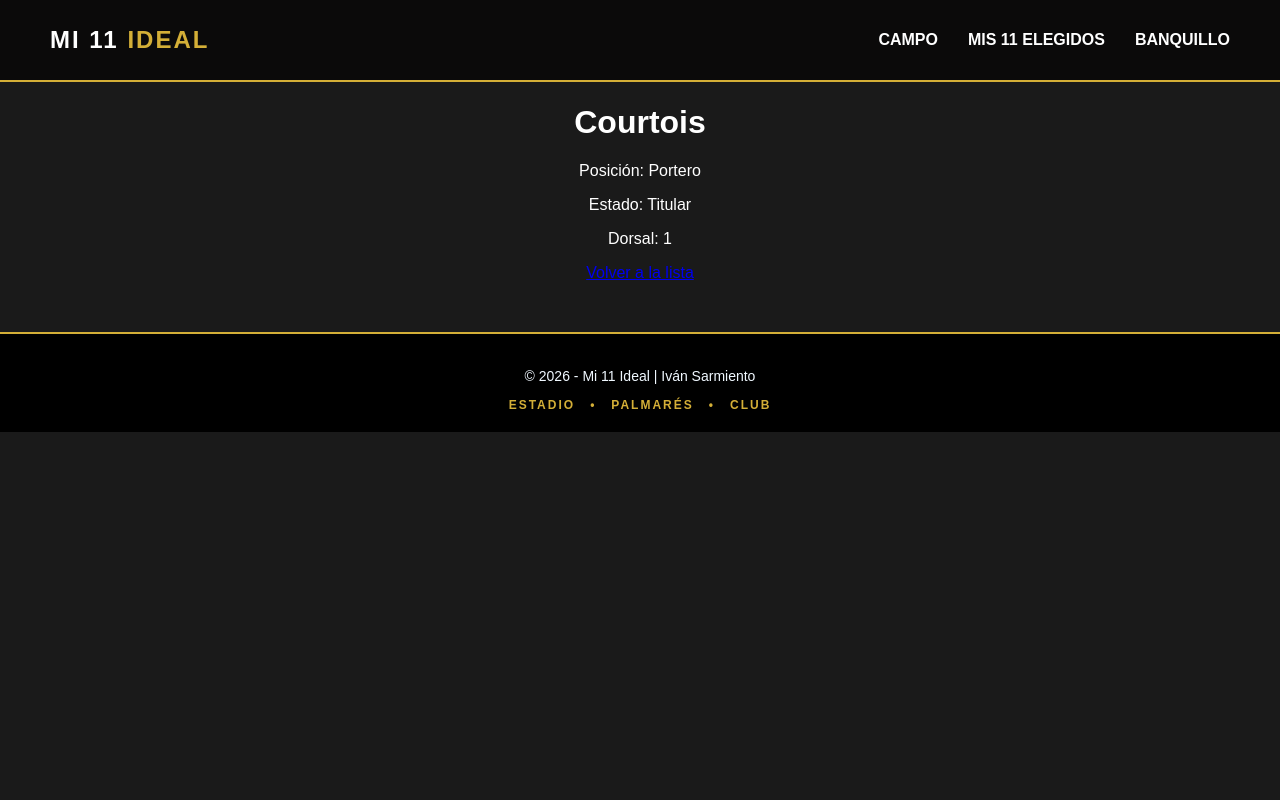
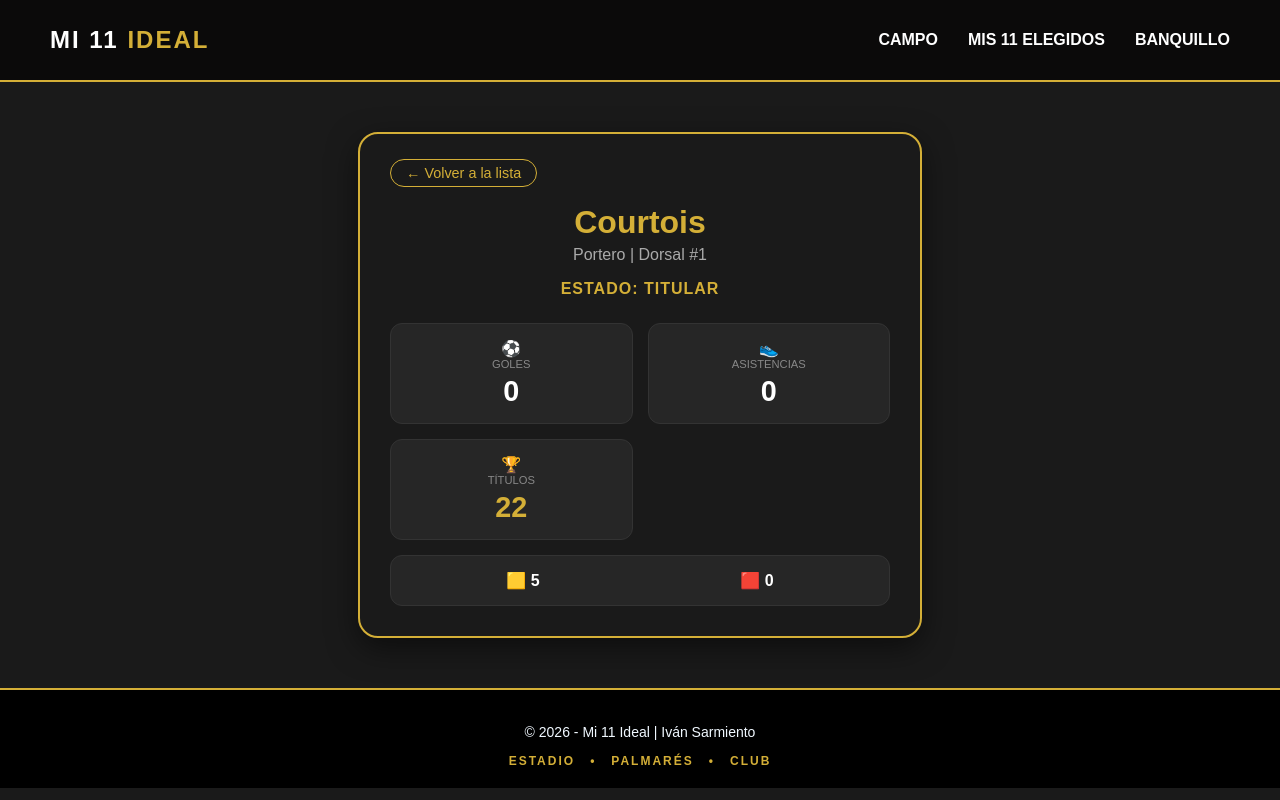
Before and after one commit to Ivan200777/PRACTICAS, a Vue app in the folder libnamic/: page /jugador/1 in a window 1280 px wide. Built offline with nearby package versions, Linux system fonts and the light colour scheme.

Commit message:
Estadísticas de jugadores

```diff
--- a/libnamic/src/DatosDeLosJugadores.js
+++ b/libnamic/src/DatosDeLosJugadores.js
@@ -1,58 +1,84 @@
 import { ref, watch } from 'vue' //El watch para que si vue encuentra un dato nuevo que no esté guardado, lo use
 
 const datosGuardados = localStorage.getItem('misJugadores')
+
 export const listaCompartida = ref(
+  datosGuardados ? JSON.parse(datosGuardados) : [
+    // --- TITULARES ---
 
-  datosGuardados ? JSON.parse(datosGuardados) : [
+    // Portero
+    {
+      id: 1, nombre: 'Courtois', posicion: 'Portero', titular: true,
+      goles: 0, asistencias: 0, amarillas: 5, rojas: 0, titulos: 22
+    },
 
-  //Portero
+    // Defensas
     {
-    id: 1, nombre: 'Courtois', posicion: 'Portero', titular: true
-  },
-  //Defensa
-    {id: 5, nombre: 'Nuno Mendes', posicion: 'Defensa', titular: true},
-    {id: 2, nombre: 'William Saliba', posicion: 'Defensa', titular: true},
-    {id: 3, nombre: 'Eric García', posicion: 'Defensa', titular: true},
-    {id:4, nombre:"Achraf Hakimi", posicion: 'Defensa', titular:true},
-
-  //Centrocampoista
-  {
-    id: 8, nombre: 'Pedri', posicion: 'Centrocampista', titular: true
+      id: 5, nombre: 'Nuno Mendes', posicion: 'Defensa', titular: true,
+      goles: 6, asistencias: 18, amarillas: 20, rojas: 0, titulos: 11
     },
     {
-    id: 7, nombre: 'Fermín López', posicion: 'Centrocampista', titular: true
+      id: 2, nombre: 'William Saliba', posicion: 'Defensa', titular: true,
+      goles: 7, asistencias: 3, amarillas: 14, rojas: 1, titulos: 5
     },
     {
-    id: 6, nombre: 'Vitinha', posicion: 'Centrocampista', titular: true
+      id: 3, nombre: 'Eric García', posicion: 'Defensa', titular: true,
+      goles: 2, asistencias: 5, amarillas: 22, rojas: 2, titulos: 8
+    },
+    {
+      id: 4, nombre: 'Achraf Hakimi', posicion: 'Defensa', titular: true,
+      goles: 42, asistencias: 58, amarillas: 48, rojas: 2, titulos: 14
     },
 
-  //Delantero
+    // Centrocampistas
     {
-    id:11, nombre: 'Mbappe', posicion: 'Delantero', titular: true
+      id: 8, nombre: 'Pedri', posicion: 'Centrocampista', titular: true,
+      goles: 28, asistencias: 22, amarillas: 15, rojas: 0, titulos: 9
     },
     {
-    id:9, nombre: 'Harry Kane', posicion: 'Delantero', titular: true
+      id: 7, nombre: 'Fermín López', posicion: 'Centrocampista', titular: true,
+      goles: 18, asistencias: 8, amarillas: 9, rojas: 0, titulos: 5
     },
     {
-    id:10, nombre: 'Lamine Yamal', posicion: 'Delantero', titular: true
+      id: 6, nombre: 'Vitinha', posicion: 'Centrocampista', titular: true,
+      goles: 20, asistencias: 25, amarillas: 24, rojas: 0, titulos: 12
     },
 
-  //Banquillo
+    // Delanteros
     {
-    id:12, nombre: 'De Jong', posicion: 'Centrocampista', titular: false
+      id: 11, nombre: 'Mbappe', posicion: 'Delantero', titular: true,
+      goles: 395, asistencias: 165, amarillas: 52, rojas: 3, titulos: 21
     },
     {
-    id:13, nombre: 'Gabriel Magalhaes', posicion: 'Defensa', titular: false
+      id: 9, nombre: 'Harry Kane', posicion: 'Delantero', titular: true,
+      goles: 460, asistencias: 92, amarillas: 54, rojas: 0, titulos: 1 // ¡Su primera Bundesliga!
     },
     {
-    id:14, nombre: 'Dani Guiza', posicion: 'Delantero', titular: false
+      id: 10, nombre: 'Lamine Yamal', posicion: 'Delantero', titular: true,
+      goles: 45, asistencias: 52, amarillas: 12, rojas: 0, titulos: 6
     },
-  ])
+
+    // --- BANQUILLO ---
+    {
+      id: 12, nombre: 'De Jong', posicion: 'Centrocampista', titular: false,
+      goles: 30, asistencias: 40, amarillas: 42, rojas: 1, titulos: 8
+    },
+    {
+      id: 13, nombre: 'Gabriel Magalhaes', posicion: 'Defensa', titular: false,
+      goles: 18, asistencias: 2, amarillas: 32, rojas: 2, titulos: 4
+    },
+    {
+      id: 14, nombre: 'Dani Güiza', posicion: 'Delantero', titular: false,
+      goles: 215, asistencias: 40, amarillas: 55, rojas: 4, titulos: 4
+    }
+  ]
+)
+
 //Cada vez que la lista cambie guardamos la versión actualizada automáticamente
 watch(
-    listaCompartida, (nuevaLista) => {
+  listaCompartida,
+  (nuevaLista) => {
     localStorage.setItem('misJugadores', JSON.stringify(nuevaLista))
-
   },
-    {deep: true} //deep sirve para detectar cambios dentro de los objetos
+  { deep: true } //deep sirve para detectar cambios dentro de los objetos
 )
--- a/libnamic/src/views/FichaTecnicaView.vue
+++ b/libnamic/src/views/FichaTecnicaView.vue
@@ -1,6 +1,5 @@
-
 <script setup>
-  import{ computed } from 'vue'
+  import { computed } from 'vue'
   import { listaCompartida as jugadores } from '@/DatosDeLosJugadores.js'
   const props = defineProps(['id'])
 
@@ -14,11 +13,118 @@ const jugadorEncontrado = computed(()=> {
 </script>
 
 <template>
-  <div v-if="jugadorEncontrado" style=" text-align: center; color: white;">
-    <h1>{{jugadorEncontrado.nombre}}</h1>
-    <p>Posición: {{ jugadorEncontrado.posicion }}</p>
-    <p>Estado: {{ jugadorEncontrado.titular ? 'Titular' : 'Suplente' }}</p>
-    <p>Dorsal: {{ jugadorEncontrado.id }}</p>
-    <router-link :to="{ name: 'jugadores' }">Volver a la lista</router-link>
+  <div v-if="jugadorEncontrado" class="ficha-avanzada">
+    <div style="text-align: left; margin-bottom: 20px;">
+      <router-link :to="{ name: 'jugadores' }" class="btn-volver">← Volver a la lista</router-link>
+    </div>
+
+    <h1 style="color: #d4af37; margin-bottom: 0;">{{jugadorEncontrado.nombre}}</h1>
+    <p style="color: #aaa; margin-top: 5px;">
+      {{ jugadorEncontrado.posicion }} | Dorsal #{{ jugadorEncontrado.id }}
+    </p>
+    <p style="font-weight: bold; color: #d4af37; letter-spacing: 1px;">
+      ESTADO: {{ jugadorEncontrado.titular ? 'TITULAR' : 'SUPLENTE' }}
+    </p>
+
+    <div class="stats-grid">
+
+      <div class="stat-card">
+        <span class="icon">⚽</span>
+        <span class="label">Goles</span>
+        <span class="value">{{ jugadorEncontrado.goles || 0 }}</span>
+      </div>
+
+      <div class="stat-card">
+        <span class="icon">👟</span>
+        <span class="label">Asistencias</span>
+        <span class="value">{{ jugadorEncontrado.asistencias || 0 }}</span>
+      </div>
+
+      <div class="stat-card">
+        <span class="icon">🏆</span>
+        <span class="label">Títulos</span>
+        <span class="value" style="color: #d4af37;">{{ jugadorEncontrado.titulos || 0 }}</span>
+      </div>
+
+      <div class="stat-card cards">
+        <div class="card-box">🟨 {{ jugadorEncontrado.amarillas || 0 }}</div>
+        <div class="card-box">🟥 {{ jugadorEncontrado.rojas || 0 }}</div>
+      </div>
+
+    </div>
+  </div>
+
+  <div v-else style="text-align: center; color: white; margin-top: 50px;">
+    <h2>Cargando o jugador no encontrado...</h2>
+    <router-link :to="{ name: 'jugadores' }" style="color: #d4af37;">Volver</router-link>
   </div>
 </template>
+
+<style scoped>
+.ficha-avanzada {
+  background: #1a1a1a;
+  border: 2px solid #d4af37;
+  border-radius: 20px;
+  padding: 30px;
+  max-width: 500px;
+  margin: 50px auto;
+  text-align: center;
+  box-shadow: 0 10px 30px rgba(0,0,0,0.5);
+  font-family: Arial, sans-serif;
+  color: white;
+}
+
+.stats-grid {
+  display: grid;
+  grid-template-columns: repeat(2, 1fr);
+  gap: 15px;
+  margin-top: 25px;
+}
+
+.stat-card {
+  background: rgba(255, 255, 255, 0.05);
+  padding: 15px;
+  border-radius: 12px;
+  display: flex;
+  flex-direction: column;
+  align-items: center;
+  border: 1px solid #333;
+}
+
+.stat-card .value {
+  font-size: 1.8rem;
+  font-weight: bold;
+  margin-top: 5px;
+}
+
+.stat-card .label {
+  font-size: 0.7rem;
+  text-transform: uppercase;
+  color: #888;
+}
+
+.cards {
+  grid-column: span 2;
+  flex-direction: row;
+  justify-content: space-around;
+}
+
+.btn-volver {
+  text-decoration: none;
+  color: #d4af37;
+  border: 1px solid #d4af37;
+  padding: 5px 15px;
+  border-radius: 20px;
+  font-size: 0.9rem;
+  transition: 0.3s;
+}
+
+.btn-volver:hover {
+  background: #d4af37;
+  color: black;
+}
+
+.card-box {
+  font-weight: bold;
+}
+</style>
--- a/libnamic/src/views/JugadoresView.vue
+++ b/libnamic/src/views/JugadoresView.vue
@@ -9,6 +9,12 @@ const nuevoNombre = ref('')
 const nuevaPosicion = ref('Portero')
 const nuevoId = ref()
 const busqueda = ref('')
+const nuevosGoles = ref(0)
+const nuevasAsistencias = ref(0)
+const nuevasAmarillas = ref (0)
+const nuevasRojas = ref (0)
+const nuevosTitulos = ref(0)
+
   //Esto será para que el botón de fichar funcione
   const añadirFichaje=() => {
     if (nuevoNombre.value.trim() === '') return //El trim es para eliminar los espacios feos de un nombre
@@ -17,13 +23,23 @@ const busqueda = ref('')
       id: nuevoId.value || Date.now(),
       nombre: nuevoNombre.value,
       posicion: nuevaPosicion.value,
-      titular: false
+      titular: false,
+      goles: nuevosGoles.value,
+      asistencias: nuevasAsistencias.value,
+      amarillas: nuevasAmarillas.value,
+      rojas: nuevasRojas.value,
+      titulos: nuevosTitulos.value
     }
     jugadores.value.push(nuevo)
 
     nuevoNombre.value = ''
     nuevoId.value = null //Esto es para limpiar inputs
-   nuevaPosicion.value = 'Portero';
+    nuevosGoles.value = 0
+    nuevasAsistencias.value = 0
+    nuevasAmarillas.value = 0
+    nuevasRojas.value = 0
+    nuevosTitulos.value = 0
+    nuevaPosicion.value = 'Portero';
 }
 
   //Como solo son 11, no podemos añadir jugadores sin quitar otros, por eso, vamos a poner una opción para mandar al banquillo y otra para mandar al 11 titular
@@ -70,12 +86,20 @@ style="padding: 10px; border-radius: 5px; margin-right: 10px;">
 </select>
 
 <input
-v-model="nuevoId"
+v-model.number="nuevoId"
 type="number"
 placeholder="Nº"
 style="padding: 10px; width:50px;border-radius: 5px; margin-right: 10px;">
 
-<button @click="añadirFichaje" style="margin-left: 10px; padding: 10px 20px; background: #d4af37;font-weight: bold; cursor: pointer; ">
+<div style="margin-top: 15px; color: white; display: flex; justify-content: center; gap: 10px; flex-wrap: wrap;">
+  <label>⚽ <input v-model.number="nuevosGoles" type="number" style="width: 40px;"></label>
+  <label>👟 <input v-model.number="nuevasAsistencias" type="number" style="width: 40px;"></label>
+  <label>🏆 <input v-model.number="nuevosTitulos" type="number" style="width: 40px;"></label>
+  <label>🟨 <input v-model.number="nuevasAmarillas" type="number" style="width: 40px;"></label>
+  <label>🟥 <input v-model.number="nuevasRojas" type="number" style="width: 40px;"></label>
+</div>
+
+<button @click="añadirFichaje" style="margin-top: 15px; margin-left: 10px; padding: 10px 20px; background: #d4af37;font-weight: bold; cursor: pointer; border: none; border-radius: 5px;">
 FICHAR
 </button>
 
```
Lines whose indentation alone changed are shown as unchanged.
